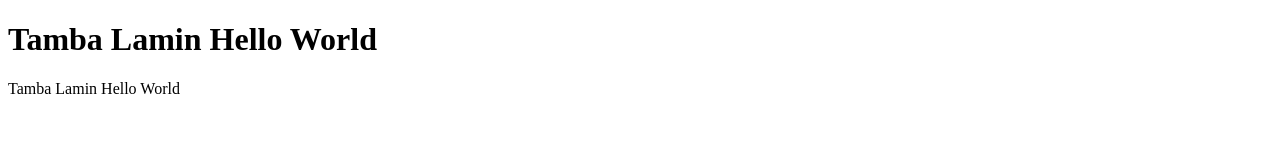
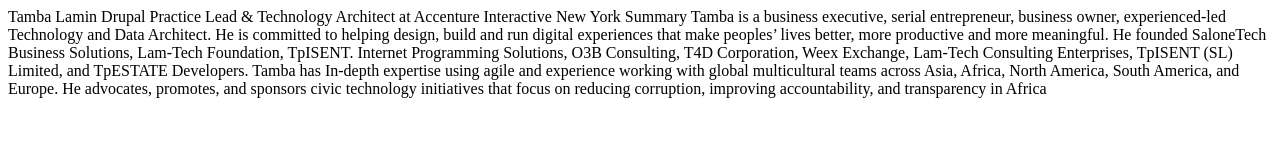
Before and after one commit to click2tman/hellotamba, a plain HTML site: page index.html in a window 1280 px wide. Drawn offline with Linux system fonts and the light colour scheme.

```diff
--- a/index.html
+++ b/index.html
@@ -1,10 +1,29 @@
 <!DOCTYPE html>
+
 <html>
-<title>Tamba Lamin Hello World</title>
-<body>
+	<title>Tamba Lamin Hello World</title>
+	<body>
 
-<h1>Tamba Lamin Hello World</h1>
-<p>Tamba Lamin Hello World</p>
 
-</body>
+	Tamba Lamin
+Drupal Practice Lead & Technology Architect at Accenture
+Interactive
+New York
+Summary
+Tamba is a business executive, serial entrepreneur, business owner,
+experienced-led Technology and Data Architect. He is committed to
+helping design, build and run digital experiences that make peoples’
+lives better, more productive and more meaningful. He founded
+SaloneTech Business Solutions, Lam-Tech Foundation, TpISENT.
+Internet Programming Solutions, O3B Consulting, T4D Corporation,
+Weex Exchange, Lam-Tech Consulting Enterprises, TpISENT (SL)
+Limited, and TpESTATE Developers. Tamba has In-depth expertise
+using agile and experience working with global multicultural teams
+across Asia, Africa, North America, South America, and Europe.
+He advocates, promotes, and sponsors civic technology initiatives
+that focus on reducing corruption, improving accountability, and
+transparency in Africa
+
+
+	</body>
 </html>
```
